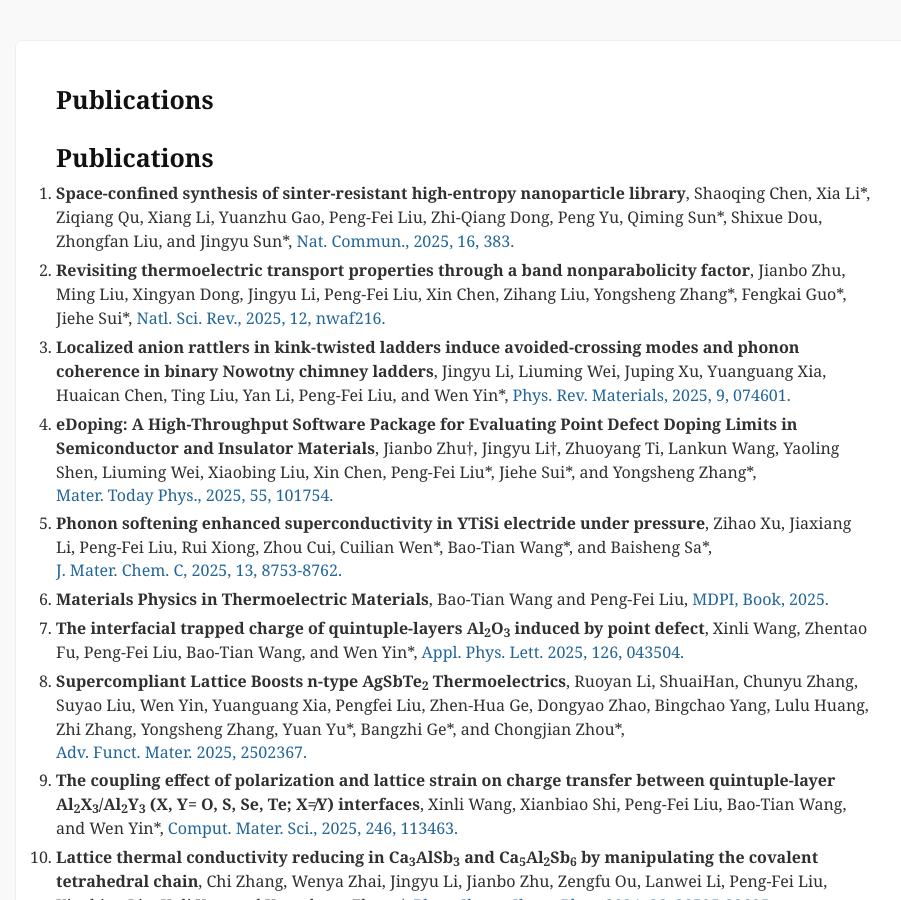
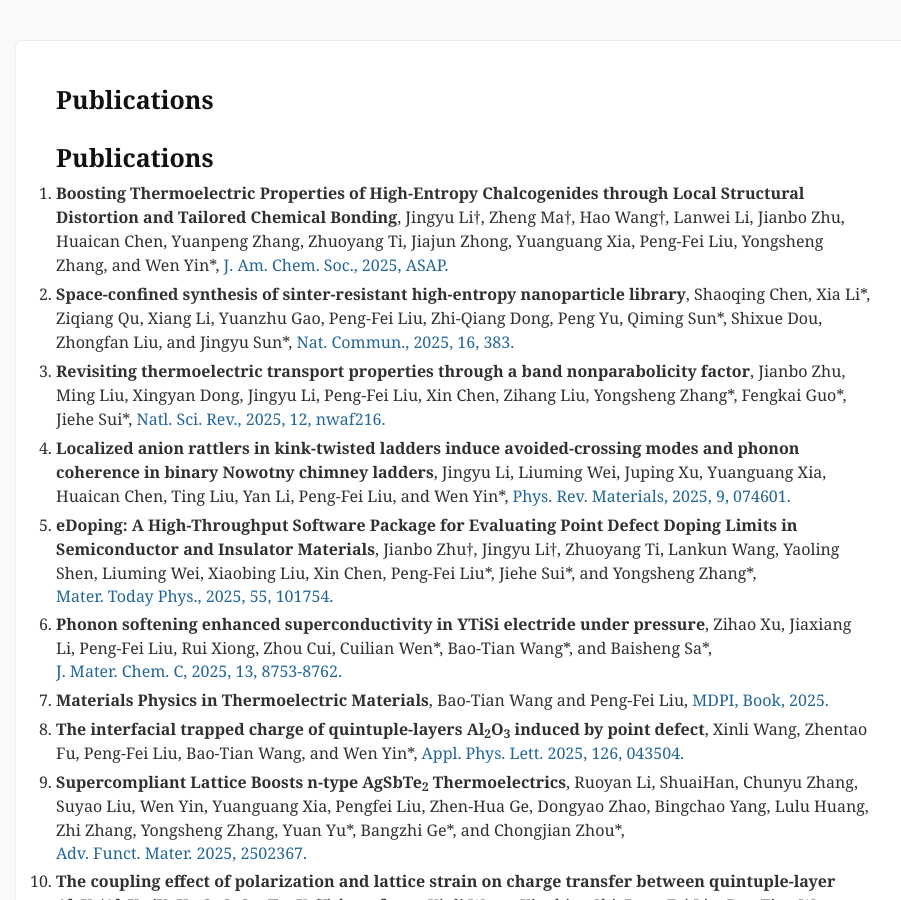
Before and after one commit to comatphys/comatphys.github.io, a Jekyll site: the page built from cv_md/publication.md, in a window 1280 px wide and 900 px high. Shown: the whole window, without its empty margins (175-1076 px from the left). Built offline with Jekyll 4.4.1, drawn with Linux system fonts in a browser that asks for light colours; our own code applies the rules of GitHub Pages for plain Markdown files; comment, search, counter and statistics services are not loaded.

Commit message:
Update publication.md

```diff
--- a/cv_md/publication.md
+++ b/cv_md/publication.md
@@ -1,4 +1,7 @@
 # Publications
+1. **Boosting Thermoelectric Properties of High-Entropy Chalcogenides through Local Structural Distortion and Tailored Chemical Bonding**,
+Jingyu Li†, Zheng Ma†, Hao Wang†, Lanwei Li, Jianbo Zhu, Huaican Chen, Yuanpeng Zhang, Zhuoyang Ti, Jiajun Zhong, Yuanguang Xia, Peng-Fei Liu, Yongsheng Zhang, and Wen Yin\*,
+[J. Am. Chem. Soc., 2025, ASAP.](https://doi.org/10.1021/jacs.5c12728)
 
 1. **Space-confined synthesis of sinter-resistant high-entropy nanoparticle library**,
 Shaoqing Chen, Xia Li\*, Ziqiang Qu, Xiang Li, Yuanzhu Gao, Peng-Fei Liu, Zhi-Qiang Dong, Peng Yu, Qiming Sun\*, Shixue Dou, Zhongfan Liu, and Jingyu Sun\*,
```
